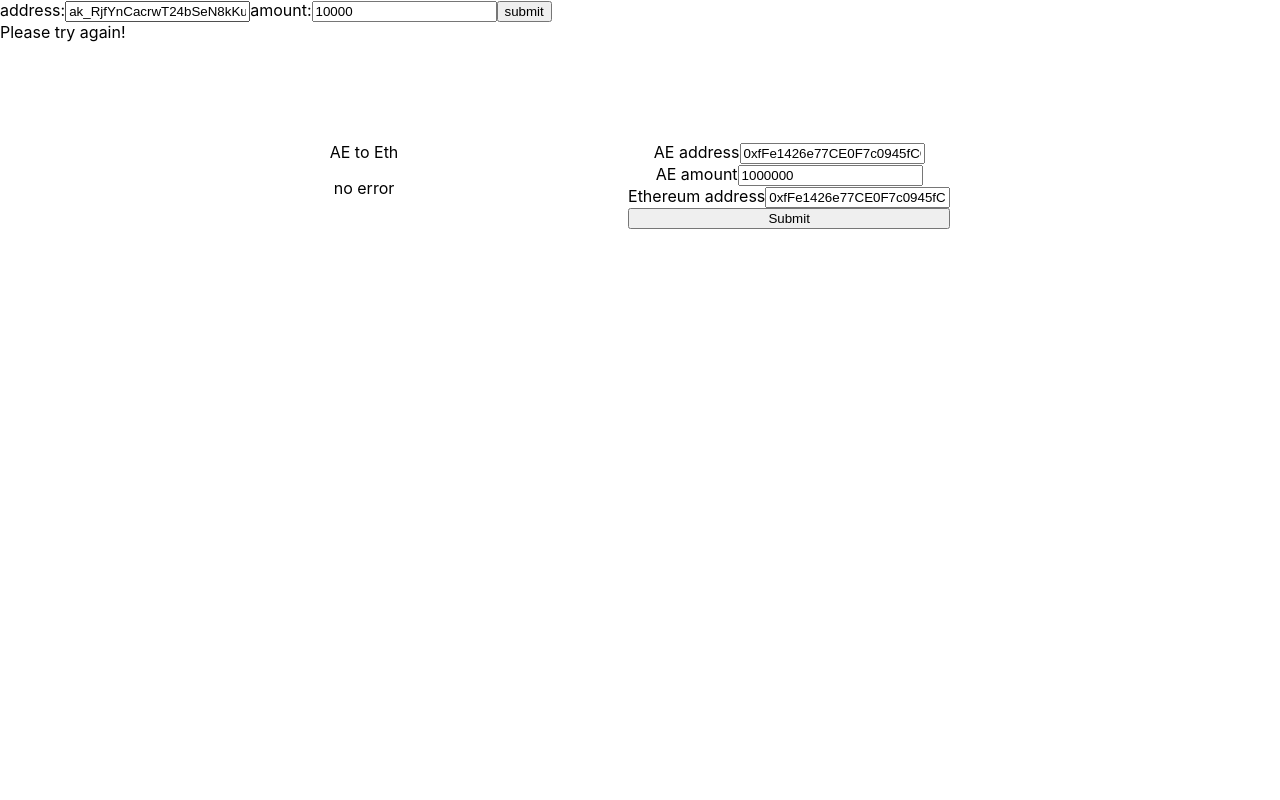
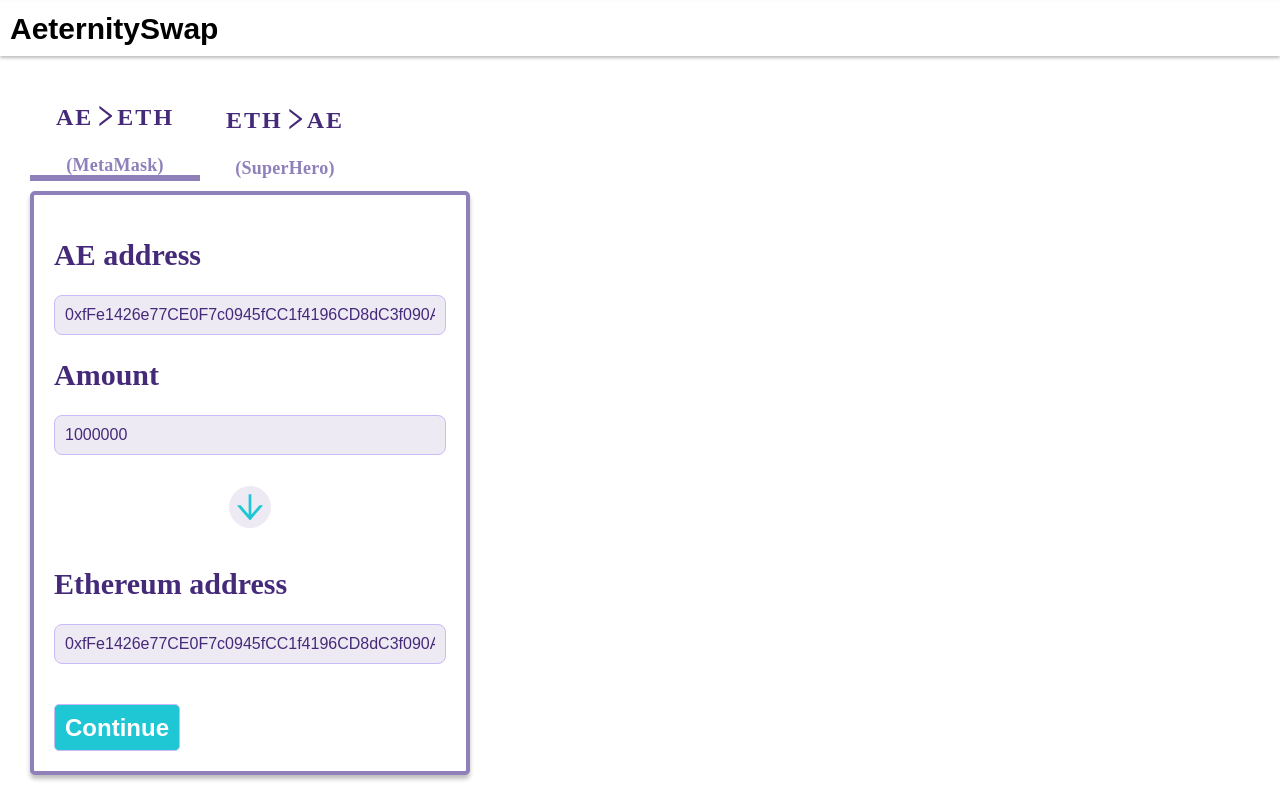
Before and after one commit to biomathcode/crypto-world, a React (Create React App) app: page / in a window 1280 px wide. Built offline with nearby package versions, Linux system fonts and the light colour scheme.

Commit message:
added bridege layout

```diff
--- a/package.json
+++ b/package.json
@@ -3,16 +3,18 @@
   "version": "0.1.0",
   "private": true,
   "dependencies": {
+    "@ant-design/icons": "^4.6.2",
     "@testing-library/jest-dom": "^5.11.4",
     "@testing-library/react": "^11.1.0",
     "@testing-library/user-event": "^12.1.10",
+    "antd": "^4.15.4",
     "axios": "^0.21.1",
     "react": "^17.0.2",
     "react-dom": "^17.0.2",
     "react-redux": "^7.2.4",
     "react-scripts": "4.0.3",
     "redux": "^4.1.0",
-    "styled-components": "^5.2.3",
+    "styled-components": "^5.3.0",
     "web-vitals": "^1.0.1"
   },
   "scripts": {
--- a/src/App.css
+++ b/src/App.css
@@ -1,38 +1,106 @@
-.App {
-  text-align: center;
+
+.navbar {
+  margin-bottom: 5px;
+  box-shadow:   rgb(125 125 125 / 50%) 0px 2px 3px 0px;
 }
 
-.App-logo {
-  height: 40vmin;
-  pointer-events: none;
+.ant-tabs-nav-list {
+  display: flex !important;
+  flex-direction: row;
+  row-gap: 10px !important;
 }
 
-@media (prefers-reduced-motion: no-preference) {
-  .App-logo {
-    animation: App-logo-spin infinite 20s linear;
-  }
+.ant-tabs-nav-more {
+  display: none
 }
 
-.App-header {
-  background-color: #282c34;
-  min-height: 100vh;
-  display: flex;
-  flex-direction: column;
-  align-items: center;
-  justify-content: center;
-  font-size: calc(10px + 2vmin);
-  color: white;
+
+
+.anticon {
+  position: relative;
+  margin-top: 15px;
 }
 
-.App-link {
-  color: #61dafb;
+
+.logo{
+  padding: 10px;
+  margin-top: 2px;
 }
 
-@keyframes App-logo-spin {
-  from {
-    transform: rotate(0deg);
-  }
-  to {
-    transform: rotate(360deg);
-  }
+.activetab {
+  border-bottom: 6px solid #8F80BA;
 }
+
+
+.form {
+  background: white;
+border: 4px solid #8F80BA;
+box-shadow: 0px 4px 4px rgba(0, 0, 0, 0.25);
+border-radius: 5px;
+padding: 1em;
+}
+
+.inputContainer {
+  font-family: Raleway;
+font-style: normal;
+font-weight: 600;
+color: #452A7A;
+display: flex;
+flex-direction: column;
+}
+
+.inputContainer label {
+  font-size: 1.5em;
+  line-height: 10vh;
+}
+
+.submitContainer {
+  margin-top: 2em;
+  display: flex;
+  flex-direction: row;
+  align-items: flex-end;
+}
+
+.iconContainer {
+  display: flex;
+  flex-direction: row;
+  justify-content: center;
+  margin: 1rem;
+}
+
+input {
+  -webkit-appearance: none;
+  outline: 0;
+  padding: 10px;
+  font-size: clamp(1rem, 2vw, 2vh);
+  background: #EEEAF4;
+  border: 1px solid #cabaf7;
+  border-radius: 8px;
+  color: #452A7A;
+  transition: border 100ms ease-in;
+  cursor: pointer;
+}
+
+input:focus {
+  border: 1px solid #452A7A;
+  border-radius: 8px;
+  cursor: default
+}
+
+.downicon {
+  border-radius: 50% ;
+  padding: 5px;
+  background: #EEEAF4;
+}
+
+.submitForm {
+  align-self: flex-end;
+  cursor: pointer;
+  background: #1FC7D4;
+mix-blend-mode: normal;
+border-radius: 5px;
+  color: white;
+  font-size: x-large;
+  font-weight: bold;
+line-height: 25px;
+}
--- a/src/App.js
+++ b/src/App.js
@@ -1,38 +1,54 @@
-import logo from './logo.svg';
-import React,{useState, useEffect} from 'react';
-import './App.css';
+import React, { useState, useEffect } from "react";
+import "./App.css";
 
+import Button from "./components/Button";
 
+import axios from "./apis/api";
+import Navbar from "./components/Navbar";
+import { Layout, Row, Col } from "antd";
+import Tab from "./components/Tab";
 
-import axios from './apis/api'
+const { Content } = Layout;
+function App() {
+  return (
+      <Layout>
+        <Navbar />
+        <Content style={{ padding: '0 30px', maxWidth: '500px' }}>
+          <Tab />
+        </Content>
+      </Layout>
+  );
+}
 
 function CheckBalance() {
-  const [Balance, setBalance] = useState(10000)
-  const [AE, setAE] = useState("ak_RjfYnCacrwT24bSeN8kKuyTd6qCQqY9kibz83HFH97oRf9BJf")  //string
+  const [Balance, setBalance] = useState(10000);
+  const [AE, setAE] = useState(
+    "ak_RjfYnCacrwT24bSeN8kKuyTd6qCQqY9kibz83HFH97oRf9BJf"
+  ); //string
 
-  const [loading,setLoading] = useState('initial')
+  const [loading, setLoading] = useState("initial");
 
-  const [data, setData] = useState('0')
+  const [data, setData] = useState("0");
 
   function handleSubmit(e) {
     e.preventDefault();
     const content = {
-      "address": AE ,
-    "amount": Balance
+      address: AE,
+      amount: Balance,
+    };
+    axios
+      .get("/aeternity/balance/" + AE, content)
+      .then((res) => {
+        if (res.status === 200) {
+          setLoading("success");
+          console.log(res);
+          console.log(res.data);
+          setData(res.data);
+        } else {
+          console.log("getting the balanced failed");
         }
-    axios.get('/aeternity/balance/'+ AE,content)
-    .then(res => {
-      if(res.status === 200) {
-        setLoading('success')
-        console.log(res)
-        console.log(res.data)
-        setData(res.data)
-      }
-      else {
-        console.log('getting the balanced failed')
-      }
-    }).catch(e => console.log(e))
-
+      })
+      .catch((e) => console.log(e));
   }
   return (
     <div>
@@ -43,29 +59,29 @@
         </label>
         <label>
           amount:
-            <input type="number" value={Balance} onChange={(e) => setBalance(e.target.value)} />
+          <input
+            type="number"
+            value={Balance}
+            onChange={(e) => setBalance(e.target.value)}
+          />
         </label>
         <input type="submit" value="submit" />
       </form>
-      {
-      loading === 'success'?   <div>{data}  </div>
-      : <div>Please try again!</div>
+      {loading === "success" ? (
+        <div>{data} </div>
+      ) : (
+        <div>Please try again!</div>
+      )}
+    </div>
+  );
 }
 
+function Main() {
+  const [amount, setAmount] = useState("1000000");
+  const [AE, setAE] = useState("0xfFe1426e77CE0F7c0945fCC1f4196CD8dC3f090A");
+  const [ETH, setETH] = useState("0xfFe1426e77CE0F7c0945fCC1f4196CD8dC3f090A");
 
-    </div>
-  )
-}
-
-
-
-
-function App() {
-  const [amount, setAmount] = useState('1000000')
-  const [AE, setAE] = useState("0xfFe1426e77CE0F7c0945fCC1f4196CD8dC3f090A")
-  const [ETH, setETH] = useState("0xfFe1426e77CE0F7c0945fCC1f4196CD8dC3f090A")
-
-  const [err, setERR] = useState('no error')
+  const [err, setERR] = useState("no error");
 
   function handleSubmit(e) {
     e.preventDefault();
@@ -73,77 +89,103 @@
       amount: amount,
       ae: AE,
       eth: ETH,
-    }
+    };
     const content = {
-      "toAddress": ETH ,
-    "amount": amount
-    }
-    console.log(content)
-    axios.put('/ethereum/mint',content)
-    .then(res =>
-      {
-        if(res.status === 200) {
-          console.log(res.data)
-          setERR('Minting status: '+ res.data.msg + '  status :', res.data.status)
+      toAddress: ETH,
+      amount: amount,
+    };
+    console.log(content);
+    axios
+      .put("/ethereum/mint", content)
+      .then((res) => {
+        if (res.status === 200) {
+          console.log(res.data);
+          setERR(
+            "Minting status: " + res.data.msg + "  status :",
+            res.data.status
+          );
           const burnContent = {
-            "fromAddress": AE,
-    "amount": amount
-          }
-          axios.put('/ethereum/burn', burnContent)
-          .then(res => {
-            if(res.status === 200) {
-              console.log(res.data)
-              setERR('Burning status :' + res.data.msg + '  status :', res.data.status)
-            }else {
-              setERR('API call to burn ', res.status)
+            fromAddress: AE,
+            amount: amount,
+          };
+          axios
+            .put("/ethereum/burn", burnContent)
+            .then((res) => {
+              if (res.status === 200) {
+                console.log(res.data);
+                setERR(
+                  "Burning status :" + res.data.msg + "  status :",
+                  res.data.status
+                );
+              } else {
+                setERR("API call to burn ", res.status);
               }
             })
-          .catch(err => console.log('error in burning', err))
+            .catch((err) => console.log("error in burning", err));
         }
       })
-    .catch(e => console.log(e))
+      .catch((e) => console.log(e));
 
     //Two api calls
     // first mint
     //second burn
-
-
   }
 
   return (
     <>
+      <Navbar />
       <div>
-      <CheckBalance/>
+        <CheckBalance />
       </div>
-    <div className="App" style={{margin: '100px', display:"flex", flex: 'Column', justifyContent: 'space-evenly' }}>
+      <div
+        className="App"
+        style={{
+          margin: "100px",
+          display: "flex",
+          flex: "Column",
+          justifyContent: "space-evenly",
+        }}
+      >
         <div>
           <div>AE to Eth</div>
           <p>{err}</p>
         </div>
-      <form onSubmit={handleSubmit} style={{display:"flex", flexDirection:'column', justifyContent: 'space-evenly'}}>
+        <form
+          onSubmit={handleSubmit}
+          style={{
+            display: "flex",
+            flexDirection: "column",
+            justifyContent: "space-evenly",
+          }}
+        >
           <div>
             <label> AE address</label>
-        <input value={AE} onChange={(e) => setAE(e.target.value)}  ></input>
+            <input value={AE} onChange={(e) => setAE(e.target.value)}></input>
           </div>
           <div>
             <label>AE amount</label>
-          <input type="number" value={amount} onChange={(e) => setAmount(e.target.value)}></input>
+            <input
+              type="number"
+              value={amount}
+              onChange={(e) => setAmount(e.target.value)}
+            ></input>
           </div>
 
           <div>
             <label>Ethereum address</label>
-          <input  value={ETH} onChange={(e) => setETH(e.target.value)}></input>
+            <input value={ETH} onChange={(e) => setETH(e.target.value)}></input>
           </div>
 
-        <input type="submit" value="Submit"/>
+          <input type="submit" value="Submit" />
         </form>
       </div>
+      <Button />
     </>
   );
 }
 
 const EthConverter = () => {
-  return
-}
+  return;
+};
 
 export default App;
--- /dev/null
+++ b/src/components/Button/index.js
@@ -0,0 +1,12 @@
+import React from 'react';
+import styled from 'styled-components';
+
+
+
+const Button = styled.button`
+
+`;
+
+
+
+export default Button
--- /dev/null
+++ b/src/components/Form/index.js
@@ -0,0 +1,99 @@
+import { Form, Input, InputNumber, Button } from 'antd';
+import React, { useState} from "react";
+
+import axios from "./../../apis/api"
+
+import {ArrowDownOutlined } from '@ant-design/icons'
+
+const FormContainer = () => {
+    const [amount, setAmount] = useState("1000000");
+  const [AE, setAE] = useState("0xfFe1426e77CE0F7c0945fCC1f4196CD8dC3f090A");
+  const [ETH, setETH] = useState("0xfFe1426e77CE0F7c0945fCC1f4196CD8dC3f090A");
+
+  const [err, setERR] = useState("no error");
+
+  function handleSubmit(e) {
+    e.preventDefault();
+    const json = {
+      amount: amount,
+      ae: AE,
+      eth: ETH,
+    };
+    const content = {
+      toAddress: ETH,
+      amount: amount,
+    };
+    console.log(content);
+    axios
+      .put("/ethereum/mint", content)
+      .then((res) => {
+        if (res.status === 200) {
+          console.log(res.data);
+          setERR(
+            "Minting status: " + res.data.msg + "  status :",
+            res.data.status
+          );
+          const burnContent = {
+            fromAddress: AE,
+            amount: amount,
+          };
+          axios
+            .put("/ethereum/burn", burnContent)
+            .then((res) => {
+              if (res.status === 200) {
+                console.log(res.data);
+                setERR(
+                  "Burning status :" + res.data.msg + "  status :",
+                  res.data.status
+                );
+              } else {
+                setERR("API call to burn ", res.status);
+              }
+            })
+            .catch((err) => console.log("error in burning", err));
+        }
+      })
+      .catch((e) => console.log(e));
+
+    //Two api calls
+    // first mint
+    //second burn
+  }
+
+    return (
+        <div >
+        <form
+         className="form"
+          onSubmit={handleSubmit}
+        >
+          <div className="inputContainer">
+            <label> AE address</label>
+            <input value={AE} onChange={(e) => setAE(e.target.value)}></input>
+          </div>
+          <div className="inputContainer">
+            <label>Amount</label>
+            <input
+              type="number"
+              value={amount}
+              onChange={(e) => setAmount(e.target.value)}
+            ></input>
+          </div >
+
+          <div className="iconContainer">
+            <ArrowDownOutlined className="downicon" style={{ fontSize: '32px', color: '#1FC7D4' }} />
+          </div>
+
+          <div className="inputContainer">
+            <label>Ethereum address</label>
+            <input value={ETH} onChange={(e) => setETH(e.target.value)}></input>
+          </div>
+          <div className="submitContainer">
+          <input type="submit" value="Continue" className="submitForm" />
+          </div>
+        </form>
+      </div>
+
+    )
+}
+
+export default FormContainer;
--- /dev/null
+++ b/src/components/Navbar/index.js
@@ -0,0 +1,15 @@
+import React from 'react';
+import {Layout, Typography} from 'antd';
+
+const {Title} = Typography;
+const {Header} = Layout;
+
+function Navbar () {
+    return (
+    <Header className="navbar" >
+            <Title  level={2} className="logo">AeternitySwap</Title>
+    </Header>
+    )
+}
+
+export default Navbar;
--- /dev/null
+++ b/src/components/Tab/index.js
@@ -0,0 +1,50 @@
+import { Tabs, } from "antd";
+import { Container, SubContainer } from './styles'
+
+import Form from './../Form';
+
+
+import { RightOutlined } from '@ant-design/icons'
+import { useState } from "react";
+
+
+
+const { TabPane } = Tabs;
+
+const TabItem = ({ FromTitle, ToTitle, subTitle, active }) => {
+    return (
+        <Container active={active}>
+            <SubContainer>
+                <div>{FromTitle}</div>
+                <RightOutlined />
+                <div>{ToTitle}</div>
+            </SubContainer>
+            <div>{subTitle} </div>
+        </Container>
+    )
+}
+
+
+const Tab = () => {
+
+    const [key, setKey] = useState('1')
+
+    function callback(key) {
+        setKey(key)
+        console.log(key);
+    }
+
+    return (
+        <Tabs defaultActiveKey={key} className="TabContainer"  onChange={callback} type="card">
+            <TabPane className="tabpanel" tab={<TabItem active={key === '1' ? true : false} FromTitle="AE" ToTitle="ETH" subTitle="(MetaMask)" />} key="1">
+                <Form/>
+            </TabPane>
+            <TabPane  tab={<TabItem active={key === '2' ? true : false} FromTitle="ETH" ToTitle="AE" subTitle="(SuperHero)" />} key="2">
+                <div>Coming Soon...</div>
+            </TabPane>
+        </Tabs>
+    )
+
+
+}
+export default Tab
--- /dev/null
+++ b/src/components/Tab/styles.js
@@ -0,0 +1,47 @@
+import styled from "styled-components";
+
+
+
+export const Container = styled.div`
+  display: flex;
+  flex-direction: column;
+  align-items: center;
+  justify-content: center;
+  margin-bottom: 10px;
+  width: 170px;
+  height: 100px;
+  transition: border 100ms ease-in ;
+  border-bottom:${props => props.active ? `6px solid #8F80BA` : null }  ;
+  border-top-left-radius: 15px;
+  border-top-right-radius: 15px;
+  background: white;
+  color: #8F80BA;
+  font-family: Raleway;
+font-size: 18px;
+font-style: normal;
+font-weight: 600;
+line-height: 21px;
+letter-spacing: 0.015em;
+text-align: left;
+
+`;
+
+export const SubContainer = styled.div`
+ display: flex;
+ flex-direction: row;
+ justify-content: space-evenly;
+ padding: 10px;
+ color:  #452A7A;
+font-size: 1.5rem;
+font-style: normal;
+font-weight: 600;
+line-height: 56px;
+letter-spacing: 0.085em;
+text-align: left;
+
+    .anticon {
+        position: relative;
+        margin-top: 15px;
+    }
+
+`
--- a/src/index.css
+++ b/src/index.css
@@ -1,13 +1,13 @@
+* {
+  box-sizing: border-box;
+}
+
+@import url('https://fonts.googleapis.com/css2?family=Raleway:wght@300;600;700&display=swap');
+
 body {
   margin: 0;
-  font-family: -apple-system, BlinkMacSystemFont, 'Segoe UI', 'Roboto', 'Oxygen',
-    'Ubuntu', 'Cantarell', 'Fira Sans', 'Droid Sans', 'Helvetica Neue',
-    sans-serif;
+  font-family: 'Raleway', sans-serif;
   -webkit-font-smoothing: antialiased;
   -moz-osx-font-smoothing: grayscale;
+  font-size: calc(0.75em + 1vmin);
 }
-
-code {
-  font-family: source-code-pro, Menlo, Monaco, Consolas, 'Courier New',
-    monospace;
-}
```
Also changed, not shown: src/components/Input/index.js (added), src/components/Navbar/styles.js (added), 1 other file (tests, documents, lock files or other folders). Lines whose indentation alone changed are shown as unchanged.
